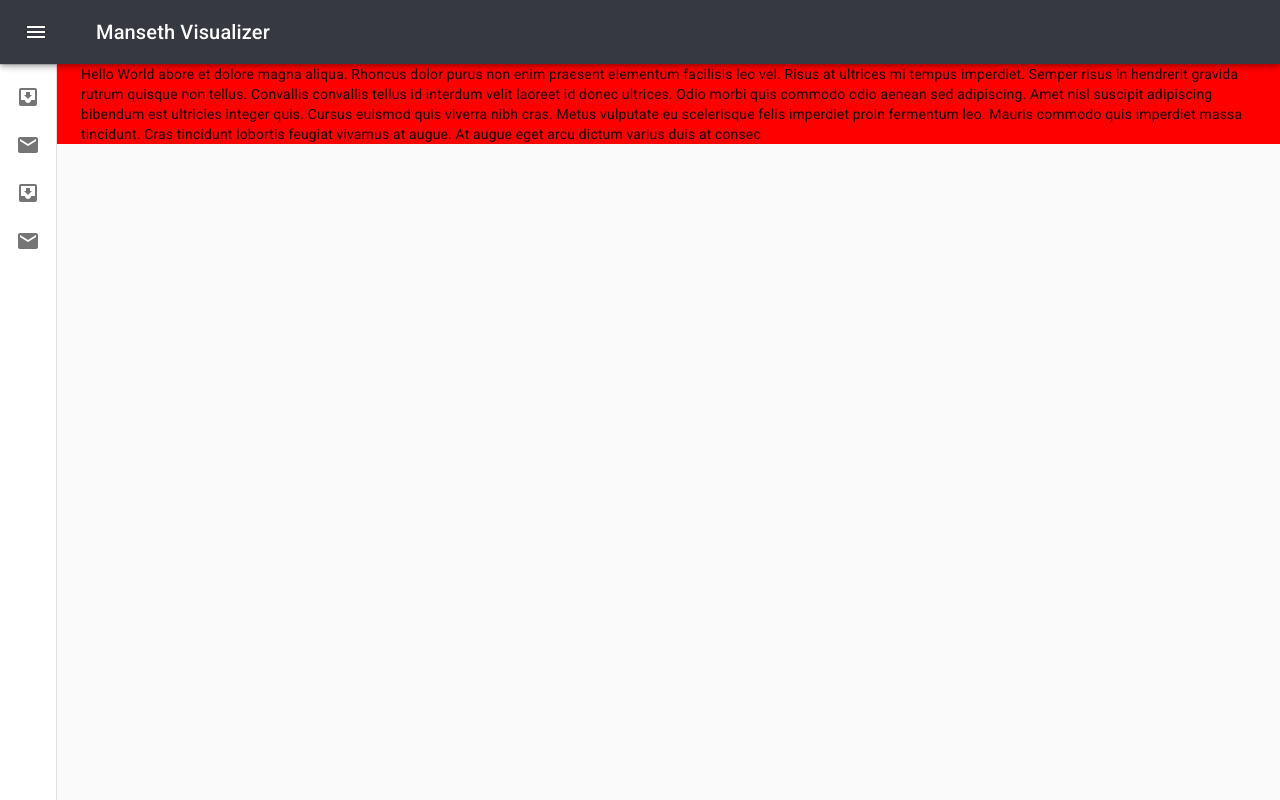
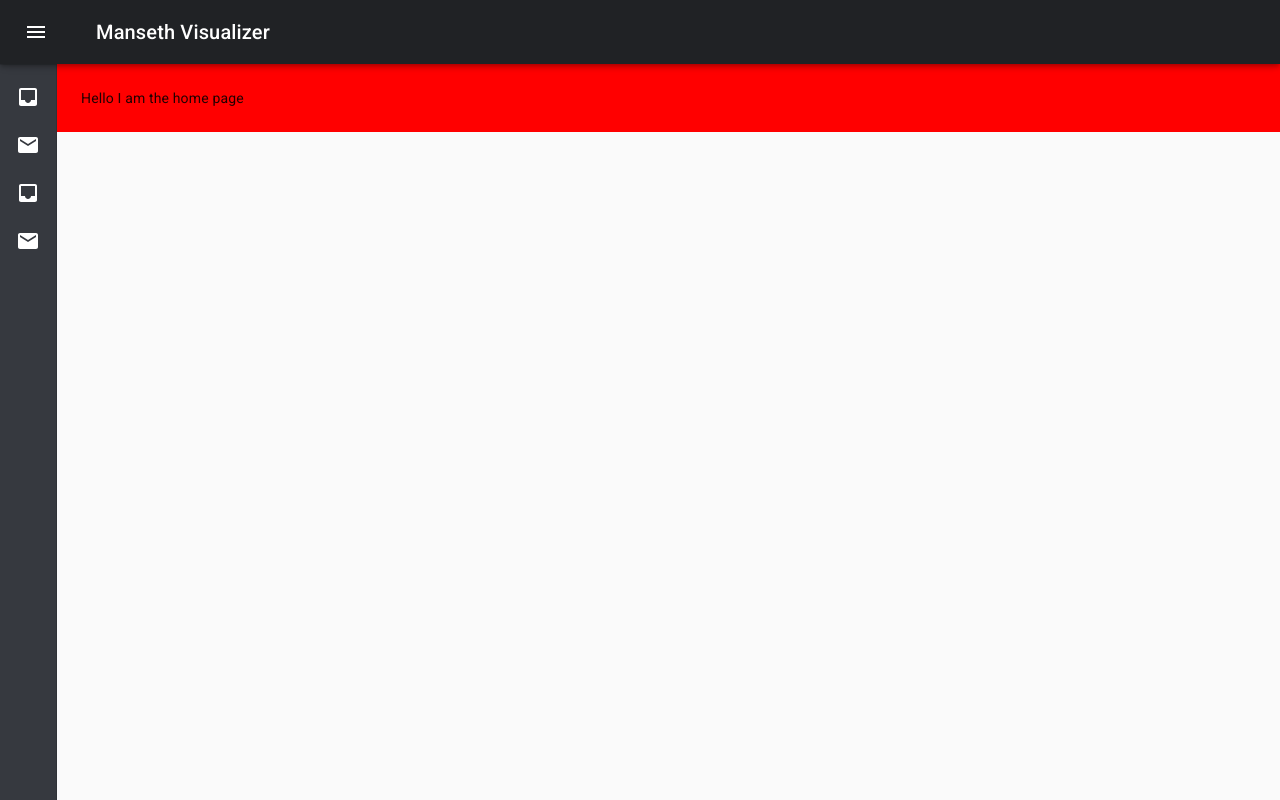
Before and after one commit to ChaseManseth/Manseth-Visualizer2, a React (Create React App) app in the folder client/: page / in a window 1280 px wide. Built offline with nearby package versions, Linux system fonts and the light colour scheme.

Commit message:
Color changes and moving navbar to be base component for all pages

```diff
--- a/client/public/index.html
+++ b/client/public/index.html
@@ -30,7 +30,12 @@
 
     <!-- Roboto Font -->
     <link rel="stylesheet" href="https://fonts.googleapis.com/css?family=Roboto:300,400,500,700&display=swap" />
-
+    <style>
+      body {
+        background-color: #36393f;
+        color: white;
+      }
+    </style>
     <title>React App</title>
   </head>
   <body>
--- a/client/src/App.js
+++ b/client/src/App.js
@@ -3,6 +3,9 @@ import React, { Component } from 'react';
 import axios from 'axios';
 import { Switch, Route } from 'react-router-dom';
 import Test from './pages/test.js';
+
+// Component Imports
+import Header from './components/navbar/guestNavBar';
 
 // Page Imports
 import Home from './pages/home/home.js';
@@ -16,22 +19,7 @@ class App extends Component {
     render() {
         return(
             <div>
-                {/* All Routes from / */}
-                <Switch>
-                    <Route path="/login">
-                        <div>
-                            <Test/>
-                        </div>
-                    </Route>
-                    <Route path="/register">
-                        <div>
-                            Register Page
-                        </div>
-                    </Route>
-                    <Route path="/">
-                        <Home/>
-                    </Route>
-            </Switch>
+                <Header></Header>
             </div>
         );
     }
--- a/client/src/components/navbar/guestNavBar.js
+++ b/client/src/components/navbar/guestNavBar.js
@@ -1,22 +1,18 @@
 import React from 'react';
 import clsx from 'clsx';
 import { makeStyles, useTheme } from '@material-ui/core/styles';
-import { Drawer, AppBar, Toolbar, List } from '@material-ui/core';
-import CssBaseline from '@material-ui/core/CssBaseline';
-import Typography from '@material-ui/core/Typography';
-import Divider from '@material-ui/core/Divider';
-import IconButton from '@material-ui/core/IconButton';
-import MenuIcon from '@material-ui/icons/Menu';
-import ChevronLeftIcon from '@material-ui/icons/ChevronLeft';
-import ChevronRightIcon from '@material-ui/icons/ChevronRight';
-import ListItem from '@material-ui/core/ListItem';
-import ListItemIcon from '@material-ui/core/ListItemIcon';
-import ListItemText from '@material-ui/core/ListItemText';
-import InboxIcon from '@material-ui/icons/MoveToInbox';
-import MailIcon from '@material-ui/icons/Mail';
+import { Drawer, AppBar, Toolbar, List, CssBaseline, Typography,
+Divider, IconButton, ListItem, ListItemIcon, ListItemText } from '@material-ui/core';
+import { ChevronLeft, ChevronRight, Inbox, Menu, Mail } from '@material-ui/icons';
+import { Route, Switch } from 'react-router-dom';
+
+// Page Imports
+import Home from '../../pages/home/home';
+
 
 const drawerWidth = 240;
 
+// Styles
 const useStyles = makeStyles(theme => ({
   root: {
     display: 'flex',
@@ -27,7 +23,7 @@ const useStyles = makeStyles(theme => ({
       easing: theme.transitions.easing.sharp,
       duration: theme.transitions.duration.leavingScreen,
     }),
-    backgroundColor: '#36393f',
+    backgroundColor: '#202225',
   },
   appBarShift: {
     marginLeft: drawerWidth,
@@ -50,12 +46,16 @@ const useStyles = makeStyles(theme => ({
   },
   drawerOpen: {
     width: drawerWidth,
+    backgroundColor:'#36393f',
+    color: 'white',
     transition: theme.transitions.create('width', {
       easing: theme.transitions.easing.sharp,
       duration: theme.transitions.duration.enteringScreen,
     }),
   },
   drawerClose: {
+    backgroundColor:'#36393f',
+    color: 'white',
     transition: theme.transitions.create('width', {
       easing: theme.transitions.easing.sharp,
       duration: theme.transitions.duration.leavingScreen,
@@ -76,9 +76,13 @@ const useStyles = makeStyles(theme => ({
   content: {
     flexGrow: 1,
     padding: theme.spacing(3),
+    backgroundColor: 'red'
   },
 }));
 
+
+// Main NavBar Function
+// TODO: Might want to break it into subsections
 export default function GuestNavBar() {
   const classes = useStyles();
   const theme = useTheme();
@@ -112,7 +116,7 @@ export default function GuestNavBar() {
               [classes.hide]: open,
             })}
           >
-            <MenuIcon />
+            <Menu />
           </IconButton>
           <Typography variant="h6" noWrap>
             Manseth Visualizer
@@ -136,7 +140,7 @@ export default function GuestNavBar() {
       >
         <div className={classes.toolbar}>
           <IconButton onClick={handleDrawerClose}>
-            {theme.direction === 'rtl' ? <ChevronRightIcon /> : <ChevronLeftIcon />}
+            {theme.direction === 'rtl' ? <ChevronRight style={{color: 'white'}} /> : <ChevronLeft style={{color: 'white'}}/>}
           </IconButton>
         </div>
         <Divider />
@@ -145,13 +149,37 @@ export default function GuestNavBar() {
         <List>
           {['Inbox', 'Starred', 'Send email', 'Drafts'].map((text, index) => (
             <ListItem button key={text}>
-              <ListItemIcon>{index % 2 === 0 ? <InboxIcon /> : <MailIcon />}</ListItemIcon>
+              <ListItemIcon>{index % 2 === 0 ? <Inbox style={{color: 'white'}} /> : <Mail style={{color: 'white'}}/>}</ListItemIcon>
               <ListItemText primary={text} />
             </ListItem>
           ))}
         </List>
       </Drawer>
 
+
+
+      <main className={classes.content}>
+        <div className={classes.toolbar} />
+
+        {/* Everything In Here should be the content and or Routes */}
+            {/* All Routes from / */}
+            <Switch>
+                <Route path="/login">
+                    <div>
+                        Login Pager
+                    </div>
+                </Route>
+                <Route path="/register">
+                    <div>
+                        Register Page
+                    </div>
+                </Route>
+                <Route path="/">
+                    <Home/>
+                </Route>
+            </Switch>
+
+      </main>
     </div>
   );
 }
--- a/client/src/pages/home/home.js
+++ b/client/src/pages/home/home.js
@@ -1,5 +1,4 @@
 import React from 'react';
-import GuestNavBar from '../../components/navbar/guestNavBar';
 import { withStyles, useTheme } from '@material-ui/core/styles';
 import { Typography, Container,CssBaseline } from '@material-ui/core';
 
@@ -36,18 +35,7 @@ class Home extends React.Component {
 
         return (
             <div>
-                <GuestNavBar/>
-                <div className={classes.toolbar} />
-                <Container maxWidth="xl" className={classes.root}>
-                    Hello World abore et dolore magna aliqua. Rhoncus dolor purus non enim praesent elementum
-                    facilisis leo vel. Risus at ultrices mi tempus imperdiet. Semper risus in hendrerit
-                    gravida rutrum quisque non tellus. Convallis convallis tellus id interdum velit laoreet id
-                    donec ultrices. Odio morbi quis commodo odio aenean sed adipiscing. Amet nisl suscipit
-                    adipiscing bibendum est ultricies integer quis. Cursus euismod quis viverra nibh cras.
-                    Metus vulputate eu scelerisque felis imperdiet proin fermentum leo. Mauris commodo quis
-                    imperdiet massa tincidunt. Cras tincidunt lobortis feugiat vivamus at augue. At augue eget
-                    arcu dictum varius duis at consec
-                </Container>
+                Hello I am the home page
             </div>
         );
     }
```
